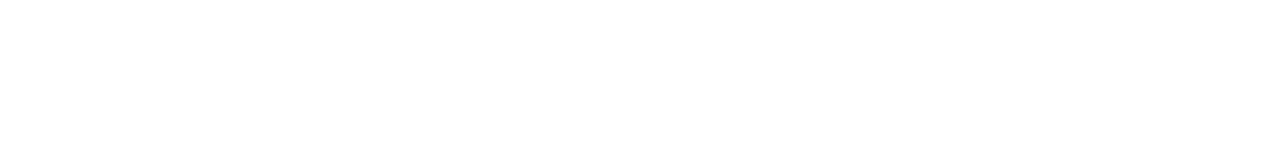
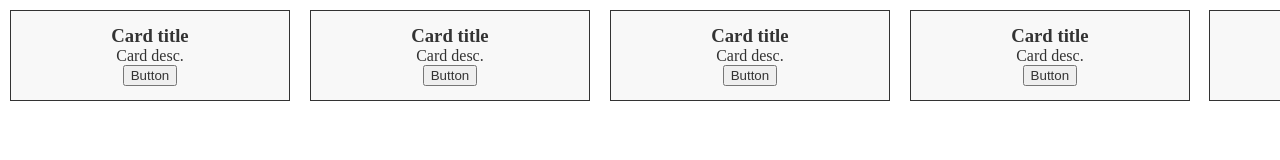
Before and after one commit to saulomartins1/Slider, a plain HTML site: page index.html in a window 1280 px wide. Drawn offline with Linux system fonts and the light colour scheme.

Commit message:
style: structure/styles before script

```diff
--- a/index.html
+++ b/index.html
@@ -1,5 +1,6 @@
 <!DOCTYPE html>
 <html lang="pt-BR">
+
 <head>
     <meta charset="UTF-8">
     <meta http-equiv="X-UA-Compatible" content="IE=edge">
@@ -8,8 +9,48 @@
 
     <title>slideJS</title>
 </head>
+
 <body>
+    <section class="wrapper">
+        <div class="slide">
+            <!-- Card 1 -->
+            <article class="card">
+                <h1>Card title</h1>
+                <p>Card desc.</p>
+                <button>Button</button>
+            </article>
+
+            <!-- Card 2 -->
+            <article class="card">
+                <h1>Card title</h1>
+                <p>Card desc.</p>
+                <button>Button</button>
+            </article>
+
+            <!-- Card 3 -->
+            <article class="card">
+                <h1>Card title</h1>
+                <p>Card desc.</p>
+                <button>Button</button>
+            </article>
+
+            <!-- Card 4 -->
+            <article class="card">
+                <h1>Card title</h1>
+                <p>Card desc.</p>
+                <button>Button</button>
+            </article>
+
+            <!-- Card 5 -->
+            <article class="card">
+                <h1>Card title</h1>
+                <p>Card desc.</p>
+                <button>Button</button>
+            </article>
+        </div>
+    </section>
 
     <script src="index.js"></script>
 </body>
+
 </html>
--- a/style.css
+++ b/style.css
@@ -1,5 +1,28 @@
-*{
+* {
     margin: 0;
     text-decoration: none;
     color: #333;
 }
+
+.wrapper {
+    overflow: hidden;
+}
+
+.slide {
+    display: flex;
+}
+
+.slide .card {
+    display: flex;
+    align-items: center;
+    flex-direction: column;
+    width: 80vw;
+    max-width: 250px;
+    /*card ocupa 80vw da tela com o width acima e não é shrink = encolhido para caber na tela */
+    /*Mas só tem no máximo 250px */
+    flex-shrink: 0;
+    padding: .9rem;
+    border: 1px solid #333;
+    background-color: #eee6;
+    margin: .6rem;
+}
```
